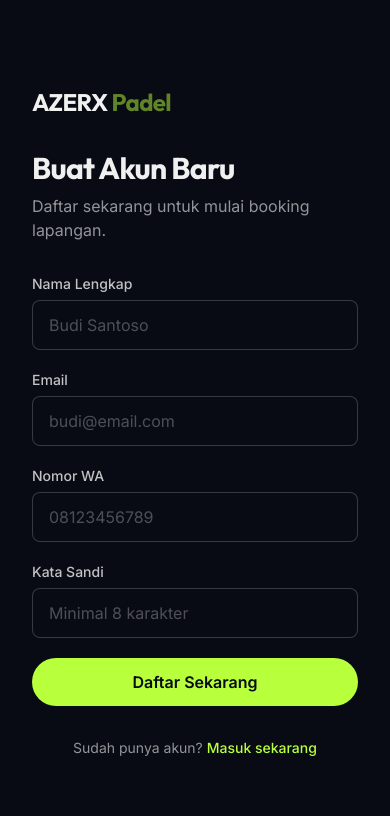
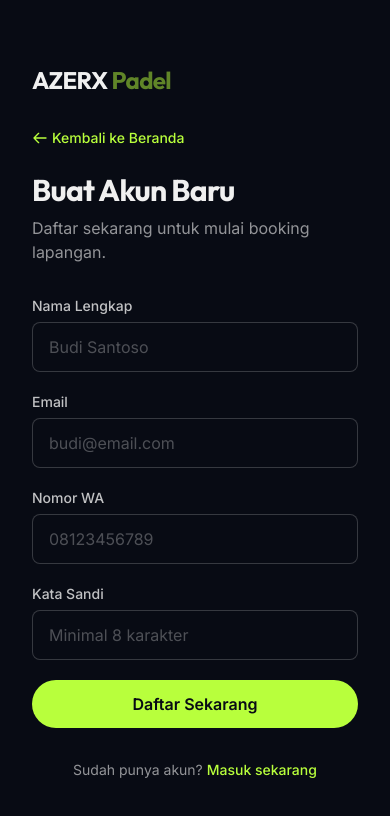
Before and after one commit to irvanfahreza/azerx-padel-fe, an Angular app: page /register in a window 390 px wide. Shown: the top 816 px of the page. Built offline with nearby package versions, Linux system fonts and the light colour scheme.

Commit message:
fix sidebar issue for mobile view

```diff
--- a/src/app/pages/auth/login/login.component.html
+++ b/src/app/pages/auth/login/login.component.html
@@ -2,23 +2,25 @@
   <!-- Left: Image -->
   <div class="hidden lg:flex flex-1 relative bg-padel-dark items-center justify-center overflow-hidden">
     <div class="absolute inset-0 bg-gradient-to-tr from-padel-dark via-padel-dark/80 to-transparent z-10"></div>
-        <img src="https://images.unsplash.com/photo-1622359556819-219ee5c34e06?q=80&w=2000&auto=format&fit=crop"
-             alt="Padel Court" class="absolute inset-0 w-full h-full object-cover opacity-60">
     <div class="relative z-20 max-w-lg px-12 text-center">
-          <h1 class="font-display font-bold text-5xl text-padel-white mb-6">Mulai Pertandingan Anda Bersama <span class="text-padel-lime">AZERX</span></h1>
-          <p class="text-padel-white/80 text-lg">Platform booking lapangan Padel paling eksklusif dan premium di Indonesia. Rasakan kemudahan manajemen jadwal secara real-time.</p>
+      <h1 class="font-display font-bold text-5xl text-padel-white mb-6">Mulai Pertandingan Anda Bersama <span
+          class="text-padel-lime">AZERX</span></h1>
+      <p class="text-padel-white/80 text-lg">Platform booking lapangan Padel paling eksklusif dan premium di Indonesia.
+        Rasakan kemudahan manajemen jadwal secara real-time.</p>
     </div>
   </div>
 
   <!-- Right: Form -->
   <div class="flex-1 flex flex-col justify-center px-8 sm:px-16 lg:px-24 xl:px-32 bg-padel-dark relative z-20">
     <div class="w-full max-w-md mx-auto">
-          <a routerLink="/" class="text-2xl font-display font-bold tracking-tight mb-8 block transition-colors hover:text-padel-lime">
+      <h1 class="text-2xl font-display font-bold tracking-tight mb-8 block transition-colors hover:text-padel-lime">
         AZERX <span class="text-padel-lime animate-pulse">Padel</span>
-          </a>
+      </h1>
 
-          <a routerLink="/" class="inline-flex items-center text-padel-lime hover:text-[#ccff5c] mb-6 text-sm font-medium transition-colors">
-            <svg xmlns="http://www.w3.org/2000/svg" class="h-4 w-4 mr-1" fill="none" viewBox="0 0 24 24" stroke="currentColor">
+      <a routerLink="/"
+        class="inline-flex items-center text-padel-lime hover:text-[#ccff5c] mb-6 text-sm font-medium transition-colors">
+        <svg xmlns="http://www.w3.org/2000/svg" class="h-4 w-4 mr-1" fill="none" viewBox="0 0 24 24"
+          stroke="currentColor">
           <path stroke-linecap="round" stroke-linejoin="round" stroke-width="2" d="M10 19l-7-7m0 0l7-7m-7 7h18" />
         </svg>
         Kembali ke Beranda
@@ -36,15 +38,17 @@
       <form (submit)="onSubmit($event)" class="space-y-5">
         <div>
           <label class="block text-sm font-medium text-padel-white/80 mb-1.5">Email</label>
-              <input type="email" [(ngModel)]="email" name="email" required autocomplete="email" placeholder="nama@email.com" class="input-field">
+          <input type="email" [(ngModel)]="email" name="email" required autocomplete="email"
+            placeholder="nama@email.com" class="input-field">
         </div>
 
         <div>
           <div class="flex justify-between items-center mb-1.5">
             <label class="block text-sm font-medium text-padel-white/80">Kata Sandi</label>
-                <a href="#" class="text-xs text-padel-lime hover:underline">Lupa Sandi?</a>
+            <!-- <a href="#" class="text-xs text-padel-lime hover:underline">Lupa Sandi?</a> -->
           </div>
-              <input type="password" [(ngModel)]="password" name="password" required autocomplete="current-password" placeholder="••••••••" class="input-field">
+          <input type="password" [(ngModel)]="password" name="password" required autocomplete="current-password"
+            placeholder="••••••••" class="input-field">
         </div>
 
         <button type="submit" [disabled]="loading" class="btn-primary w-full flex justify-center py-3 mt-4 text-base">
@@ -53,7 +57,8 @@
       </form>
 
       <p class="mt-8 text-center text-sm text-padel-white/60">
-            Belum punya akun? <a routerLink="/register" class="font-medium text-padel-lime hover:underline">Daftar di sini</a>
+        Belum punya akun? <a routerLink="/register" class="font-medium text-padel-lime hover:underline">Daftar di
+          sini</a>
       </p>
     </div>
   </div>
--- a/src/app/pages/auth/register/register.component.html
+++ b/src/app/pages/auth/register/register.component.html
@@ -2,18 +2,30 @@
   <!-- Left: Image -->
   <div class="hidden lg:flex flex-1 relative bg-padel-dark items-center justify-center overflow-hidden">
     <div class="absolute inset-0 bg-gradient-to-bl from-padel-dark via-padel-dark/80 to-transparent z-10"></div>
-        <img src="https://images.unsplash.com/photo-1599586120429-48281b6f0ece?q=80&w=2000&auto=format&fit=crop"
+    <img
+      src="https://images.unsplash.com/photo-1612534847738-b3af9bc31f0c?q=80&w=1170&auto=format&fit=crop&ixlib=rb-4.1.0&ixid=M3wxMjA3fDB8MHxwaG90by1wYWdlfHx8fGVufDB8fHx8fA%3D%3D"
       alt="Padel Player" class="absolute inset-0 w-full h-full object-cover opacity-60">
     <div class="relative z-20 max-w-lg px-12 text-center">
-          <h1 class="font-display font-bold text-5xl text-padel-white mb-6">Bergabung dengan <span class="text-padel-lime">Komunitas</span> Padel Terbaik</h1>
+      <h1 class="font-display font-bold text-5xl text-padel-white mb-6">Bergabung dengan <span
+          class="text-padel-lime">Komunitas</span> Padel Terbaik</h1>
     </div>
   </div>
 
   <!-- Right: Form -->
-      <div class="flex-1 flex flex-col justify-center px-8 sm:px-16 lg:px-24 xl:px-32 bg-padel-dark relative z-20 overflow-y-auto">
+  <div
+    class="flex-1 flex flex-col justify-center px-8 sm:px-16 lg:px-24 xl:px-32 bg-padel-dark relative z-20 overflow-y-auto">
     <div class="w-full max-w-md mx-auto py-12">
-          <a routerLink="/" class="text-2xl font-display font-bold tracking-tight mb-8 block lg:hidden">
+      <h1 class="text-2xl font-display font-bold tracking-tight mb-8 block transition-colors hover:text-padel-lime">
         AZERX <span class="text-padel-lime animate-pulse">Padel</span>
+      </h1>
+
+      <a routerLink="/"
+        class="inline-flex items-center text-padel-lime hover:text-[#ccff5c] mb-6 text-sm font-medium transition-colors">
+        <svg xmlns="http://www.w3.org/2000/svg" class="h-4 w-4 mr-1" fill="none" viewBox="0 0 24 24"
+          stroke="currentColor">
+          <path stroke-linecap="round" stroke-linejoin="round" stroke-width="2" d="M10 19l-7-7m0 0l7-7m-7 7h18" />
+        </svg>
+        Kembali ke Beranda
       </a>
 
       <h2 class="text-3xl font-display font-bold text-padel-white mb-2">Buat Akun Baru</h2>
@@ -34,22 +46,26 @@
       <form (submit)="onSubmit($event)" class="space-y-5">
         <div>
           <label class="block text-sm font-medium text-padel-white/80 mb-1.5">Nama Lengkap</label>
-              <input type="text" [(ngModel)]="model.name" name="name" required placeholder="Budi Santoso" class="input-field">
+          <input type="text" [(ngModel)]="model.name" name="name" required placeholder="Budi Santoso"
+            class="input-field">
         </div>
 
         <div>
           <label class="block text-sm font-medium text-padel-white/80 mb-1.5">Email</label>
-              <input type="email" [(ngModel)]="model.email" name="email" required placeholder="budi@email.com" class="input-field">
+          <input type="email" [(ngModel)]="model.email" name="email" required placeholder="budi@email.com"
+            class="input-field">
         </div>
 
         <div>
           <label class="block text-sm font-medium text-padel-white/80 mb-1.5">Nomor WA</label>
-              <input type="text" [(ngModel)]="model.phone" name="phone" required placeholder="08123456789" class="input-field">
+          <input type="text" [(ngModel)]="model.phone" name="phone" required placeholder="08123456789"
+            class="input-field">
         </div>
 
         <div>
           <label class="block text-sm font-medium text-padel-white/80 mb-1.5">Kata Sandi</label>
-              <input type="password" [(ngModel)]="model.password" name="password" required placeholder="Minimal 8 karakter" class="input-field">
+          <input type="password" [(ngModel)]="model.password" name="password" required placeholder="Minimal 8 karakter"
+            class="input-field">
         </div>
 
         <button type="submit" [disabled]="loading" class="btn-primary w-full flex justify-center py-3 mt-6 text-base">
--- a/src/app/shared/sidebar/sidebar.component.scss
+++ b/src/app/shared/sidebar/sidebar.component.scss
@@ -11,6 +11,6 @@
     .icon {
       @apply flex-shrink-0 w-6 h-6 flex items-center justify-center text-lg;
     }
-    .label {
-      @apply ml-4 opacity-0 group-hover:opacity-100 transition-opacity duration-300 tracking-wide text-sm;
+.label {
+      @apply ml-4 opacity-100 md:opacity-0 md:group-hover:opacity-100 transition-opacity duration-300 tracking-wide text-sm;
     }
```
Lines whose indentation alone changed are shown as unchanged.
